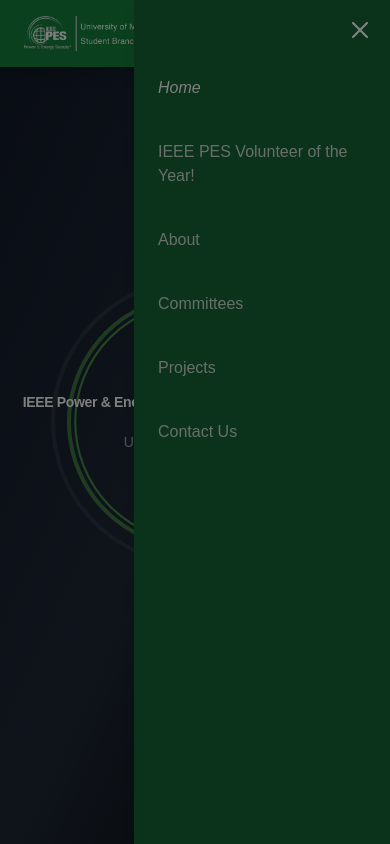
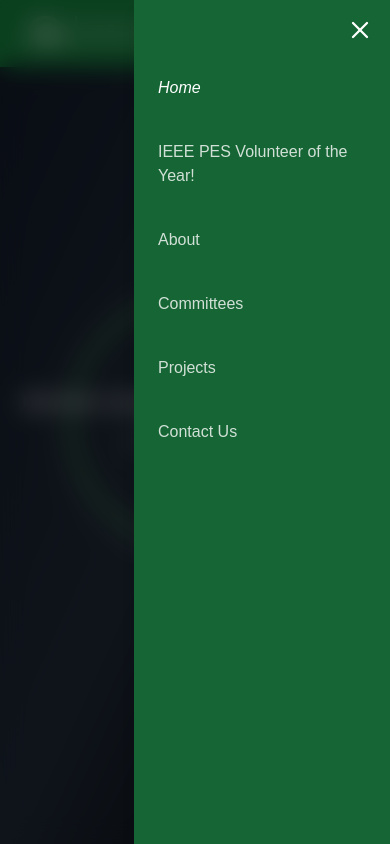
Before and after one commit to AdeepaK2/pes-official, a Next.js app: page / in a window 390 px wide. Both pictures are taken after a click on the button 352 px from the left and 33 px from the top of the page. Shown: the top 844 px of the page. Built offline with nearby package versions, Linux system fonts and the light colour scheme.

Commit message:
Enhance mobile menu functionality by simplifying toggle logic and improving overlay behavior

```diff
--- a/src/components/navbar.js
+++ b/src/components/navbar.js
@@ -61,11 +61,8 @@
 
         {/* Mobile Menu Button */}
         <button
-          className="md:hidden text-white menu-btn"
-          onClick={(e) => {
-            e.stopPropagation(); // Prevent event bubbling
-            setMenuOpen(!menuOpen);
-          }}
+          className="md:hidden text-white z-50"
+          onClick={() => setMenuOpen((prev) => !prev)}
         >
           {menuOpen ? <X size={28} /> : <Menu size={28} />}
         </button>
@@ -73,13 +70,12 @@
 
       {/* Mobile Menu - Slide In from Right */}
       <div
-        className={`fixed top-0 right-0 h-full w-64 bg-green-800 shadow-lg transition-transform duration-300 ease-in-out ${
+        className={`fixed top-0 right-0 h-full w-64 bg-green-800 shadow-lg transition-transform duration-300 ease-in-out z-50 ${
           menuOpen ? "translate-x-0" : "translate-x-full"
         }`}
-        onClick={(e) => e.stopPropagation()} // Prevent closing when clicking inside the menu
       >
         <button
-          className="absolute top-4 right-4 text-white"
+          className="absolute top-4 right-4 text-white z-50"
           onClick={() => setMenuOpen(false)}
         >
           <X size={28} />
@@ -101,10 +97,10 @@
         </div>
       </div>
 
-      {/* Close menu when clicking outside */}
+      {/* Click outside menu to close */}
       {menuOpen && (
         <div
-          className="fixed inset-0 bg-black bg-opacity-50 z-40"
+          className="fixed inset-0 bg-black bg-opacity-50 backdrop-blur-md z-40"
           onClick={() => setMenuOpen(false)}
         />
       )}
```
